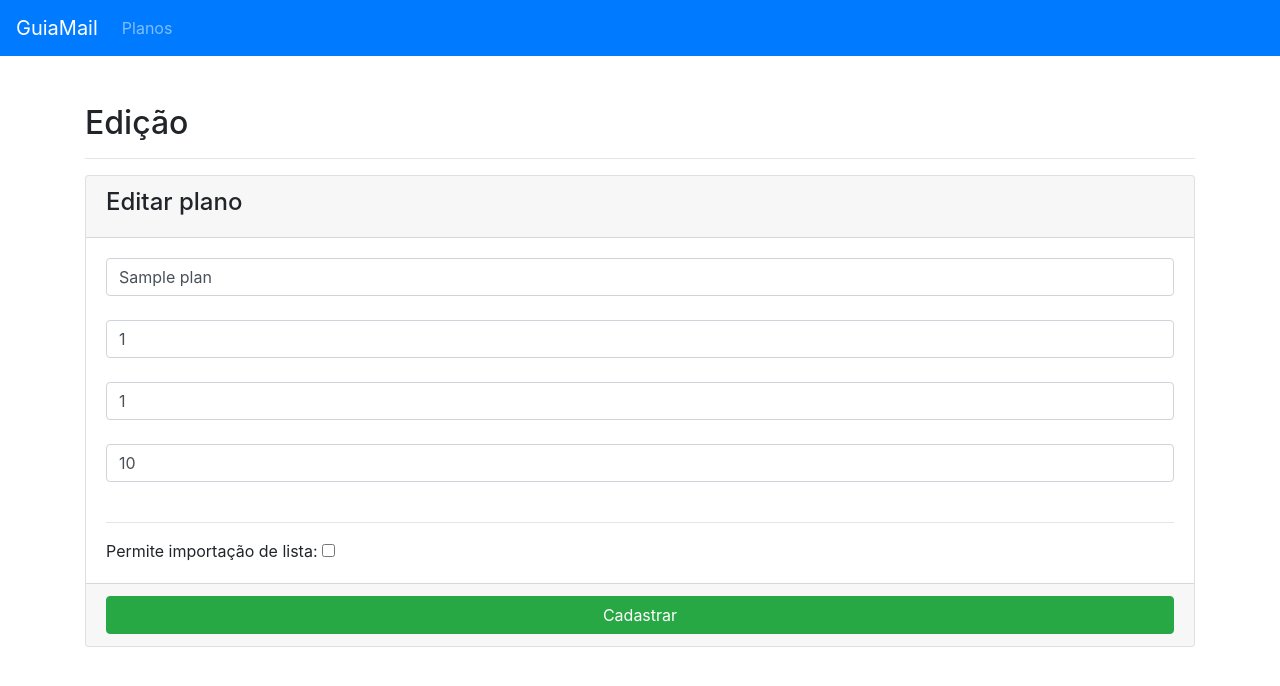
After one commit to ricardocastanho/Email, a Node server app: page /plan/edit/1 in a window 1280 px wide. The commit adds this page. Shown: the top 686 px of the page. Run offline with Node 20, Linux system fonts and the light colour scheme; tables that the repository leaves empty hold one stand-in row (values such as "Sample post"); some libraries are stand-ins or nearby versions.

Commit message:
project done

```diff
--- a/controllers/plansController.js
+++ b/controllers/plansController.js
@@ -2,26 +2,75 @@ const PlanService = require("../services/PlanService")
 
 class plansController{
 
-    create(req, res){
-        res.render("plan/create")
+    async index(req, res){
+        var plans = await PlanService.getAll()
+        res.render("plan/index", {plans})
     }
 
-    store(req, res){
-        var {title, list, client, value, imports} = req.body
+    create(req, res){
+        res.render("plan/create", {title_msg: req.flash('title_msg'), list_msg: req.flash('list_msg')})
+    }
+
+    async store(req, res){
+        var {title, list, client, price, imports} = req.body
 
         var plan = {
             title,
             list,
             client,
-            value,
+            price,
             import: imports
         }
 
-        PlanService.store(plan)
+        var result = await PlanService.store(plan)
 
-        res.redirect("/plan/create")
+        if(result == true){
+            res.redirect("/plan/")
+        }else{
+            req.flash('title_msg', result.title_msg)
+            req.flash('list_msg', result.list_msg)
+            res.redirect("/plan/create")
+        }
     }
 
+    async edit(req, res){
+        var plans = await PlanService.getById(req.params.id)
+        res.render("plan/edit", {plans, title_msg: req.flash('title_msg'), list_msg: req.flash('list_msg')})
+    }
+
+    async update(req, res){
+        var {title, list, client, price, imports, id} = req.body
+
+        var plan = {
+            title,
+            list,
+            client,
+            price,
+            import: imports
+        }
+        var result = await PlanService.update(id, plan)
+
+        if(result == true){
+            res.redirect("/plan/")
+        }else{
+            req.flash('title_msg', result.title_msg)
+            req.flash('list_msg', result.list_msg)
+            res.redirect("/plan/edit/" + id)
+        }
+    }
+
+    async delete(id){
+        var {id} = req.params
+        var result = await PlanService.delete(id)
+
+        if(result == true){
+            res.redirect("/plan/")
+        }else{
+            req.flash('title_msg', result.title_msg)
+            req.flash('list_msg', result.list_msg)
+            res.redirect("/plan/")
+        }
+    }
 }
 
 module.exports = new plansController()
--- a/index.js
+++ b/index.js
@@ -3,6 +3,7 @@ const app = express();
 const bodyParser = require("body-parser");
 const session = require("express-session");
 const plansRouter = require("./routes/PlansRouter")
+const flash = require("connect-flash")
 
 // View engine
 app.set('view engine','ejs');
@@ -12,6 +13,8 @@ app.use(session({
     saveUninitialized: true,
     resave: true
 }))
+
+app.use(flash())
 
 app.use(express.static('public'));
 
@@ -24,6 +27,6 @@ app.use(bodyParser.json());
 app.use("/plan", plansRouter)
 
 // End Router
-app.listen(3000, () => {
+app.listen(54321, () => {
     console.log("O servidor está rodando!")
 })
--- a/migrations/20200608121622-create-plan.js
+++ b/migrations/20200608121622-create-plan.js
@@ -23,6 +23,10 @@ module.exports = {
       import: {
         type: Sequelize.BOOLEAN
       },
+      softDeletes: {
+        default: false,
+        type: Sequelize.DATE
+      },
       createdAt: {
         allowNull: false,
         type: Sequelize.DATE
--- a/models/plan.js
+++ b/models/plan.js
@@ -5,7 +5,8 @@ module.exports = (sequelize, DataTypes) => {
     list: DataTypes.INTEGER,
     client: DataTypes.INTEGER,
     price: DataTypes.FLOAT,
-    import: DataTypes.BOOLEAN
+    import: DataTypes.BOOLEAN,
+    softDelete: DataTypes.BOOLEAN
   }, {});
   Plan.associate = function(models) {
     // associations can be defined here
--- a/models/user.js
+++ b/models/user.js
@@ -7,7 +7,7 @@ module.exports = (sequelize, DataTypes) => {
     role: DataTypes.INTEGER
   }, {});
   User.associate = function(models) {
-    // associations can be defined here
+    User.belongsTo(models.Plan)
   };
   return User;
 };
--- a/package.json
+++ b/package.json
@@ -5,6 +5,7 @@
   "main": "index.js",
   "dependencies": {
     "body-parser": "^1.19.0",
+    "connect-flash": "^0.1.1",
     "ejs": "^3.0.1",
     "express": "^4.17.1",
     "express-session": "^1.17.0",
--- a/services/PlanService.js
+++ b/services/PlanService.js
@@ -3,6 +3,22 @@ const Database = require("../models/index")
 class PlanService{
     constructor(){
         this.Plan = Database["Plan"]
+    }
+
+    async getAll(){
+        try{
+            return await this.Plan.findAll()
+        }catch(err){
+            return undefined
+        }
+    }
+
+    async getById(id){
+        try{
+            return await this.Plan.findByPk(id)
+        }catch(err){
+            return undefined
+        }
     }
 
     async store(plan){
@@ -20,13 +36,47 @@ class PlanService{
             try{
                 await this.Plan.create(plan)
                 return true
-            }catch(err){
-                errors.push("Não foi possivel salvar o plano")
-                return errors
+            }catch(errors){
+                return this.errors
             }
         }else{
             return errors
         }
+    }
+
+    async update(id, plan){
+        var errors = {}
+
+        if(plan.import != undefined){
+            plan.import = true
+        }else{
+            plan.import = false
+        }
+
+        var isValid = this.validate(plan, errors)
+
+        if(isValid){
+            try{
+                var plans = await this.getById(id)
+                plans.title = plan.title
+                plans.list = plan.list
+                plans.client = plan.client
+                plans.value = plan.value
+                await plans.save()
+                return true
+            }catch(errors){
+                return this.errors
+            }
+        }else{
+            return errors
+        }
+    }
+
+    async delete(id){
+        var plan = await this.getById(id)
+        plan.softDeletes = true
+        await plan.save()
+        return true
     }
 
     validate(plan, errors){
@@ -36,7 +86,7 @@ class PlanService{
             errors.title_msg = "O titulo é invalido"
             erroCount++
         }else{
-            if(plan.title < 2){
+            if(plan.title.length < 2){
                 errors.title_msg = "O titulo é invalido"
                 erroCount++
             }
@@ -46,7 +96,7 @@ class PlanService{
             errors.title_msg = "A lista é invalida"
             erroCount++
         }else{
-            if(plan.list.length < 2){
+            if(plan.list < 2){
                 errors.title_msg = "A lista é invalida"
                 erroCount++
             }
--- /dev/null
+++ b/views/plan/edit.ejs
@@ -0,0 +1,47 @@
+<%- include ("../partials/header.ejs") %>
+<%- include ("../partials/homenavbar.ejs") %>
+<body>
+    <div class="container">
+        <h2 class="mt-5">Edição</h2>
+        <hr>
+        <form action="/plan/update" method="POST">
+            <div class="card">
+
+                <div class="card-header">
+                    <h4>Editar plano</h4>
+                </div>
+
+                <div class="card-body">
+                    <input type="hidden" name="id" id="id" value="<%= plans.id %>">
+                    <input type="text" name="title" id="title" class="form-control" placeholder="Título do plano" value="<%= plans.title %>"><br>
+                    <% if(title_msg.length > 0) { %>
+                        <div class="alert alert-danger"><%= title_msg %></div>
+                        <br>
+                    <% } %>
+                    <input type="number" name="list" id="list" placeholder="N* de listas" class="form-control" value="<%= plans.list %>"><br>
+
+                    <% if(list_msg.length > 0) { %>
+                        <div class="alert alert-danger"><%= list_msg %></div>
+                        <br>
+                    <% } %>
+
+                    <input type="number" name="client" id="client" placeholder="N* de clientes" class="form-control" value="<%= plans.client %>"><br>
+                    <input type="number" name="price" id="price" placeholder="Custo" class="form-control" value="<%= plans.price %>"><br>
+                    <hr>
+                    Permite importação de lista:
+                    <% if(plans.imports){ %>
+                        <input type="checkbox" name="imports" id="imports" checked>
+                    <% }else{ %>
+                        <input type="checkbox" name="imports" id="imports">
+                    <% } %>
+                </div>
+
+                <div class="card-footer">
+                    <button class="btn btn-success btn-block">Cadastrar</button>
+                </div>
+            </div>
+        </form>
+    </div>
+</body>
+
+<%- include ("../partials/footer.ejs") %>
```
Also changed, not shown: routes/PlansRouter.js (+8 -0 lines), views/plan/create.ejs (+11 -1 lines), views/plan/index.ejs (added, +36 -0 lines), 1 other file.
